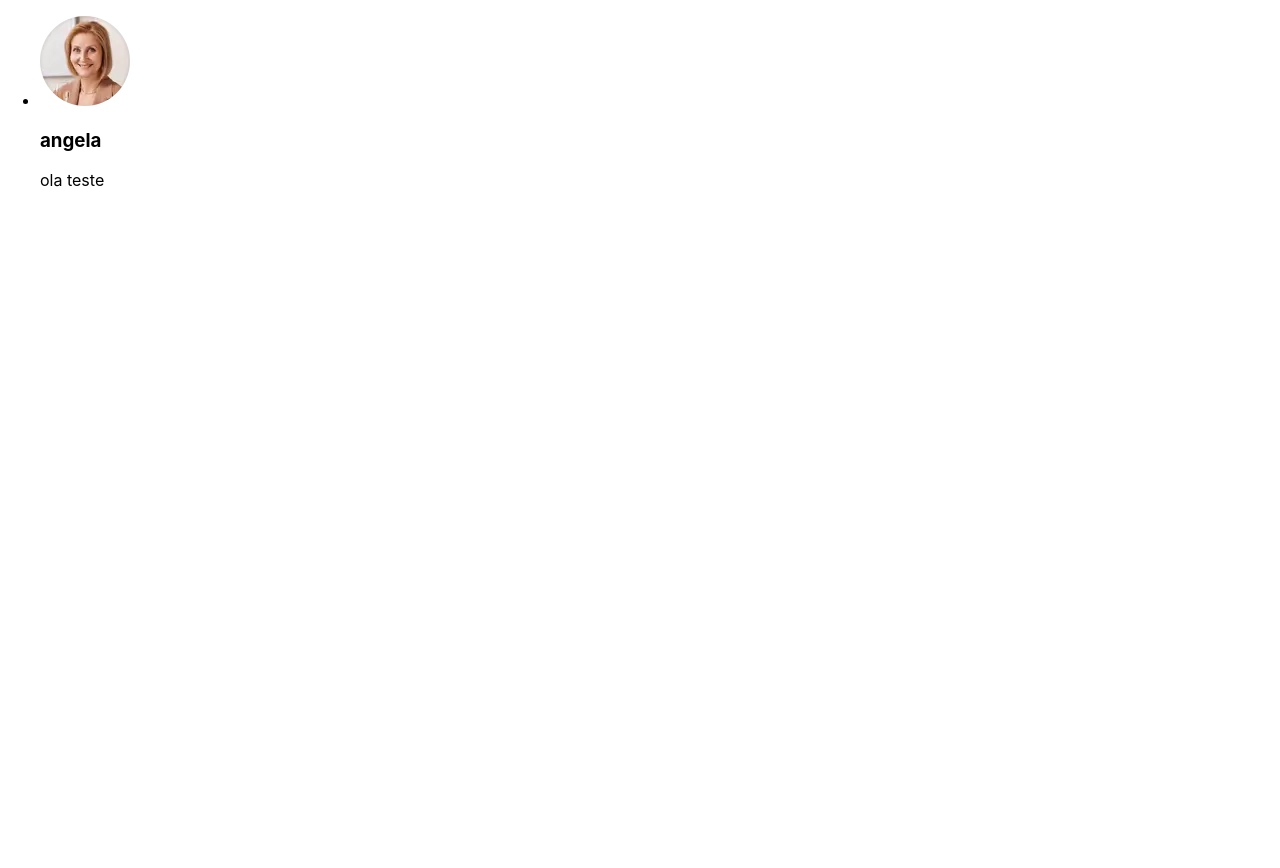
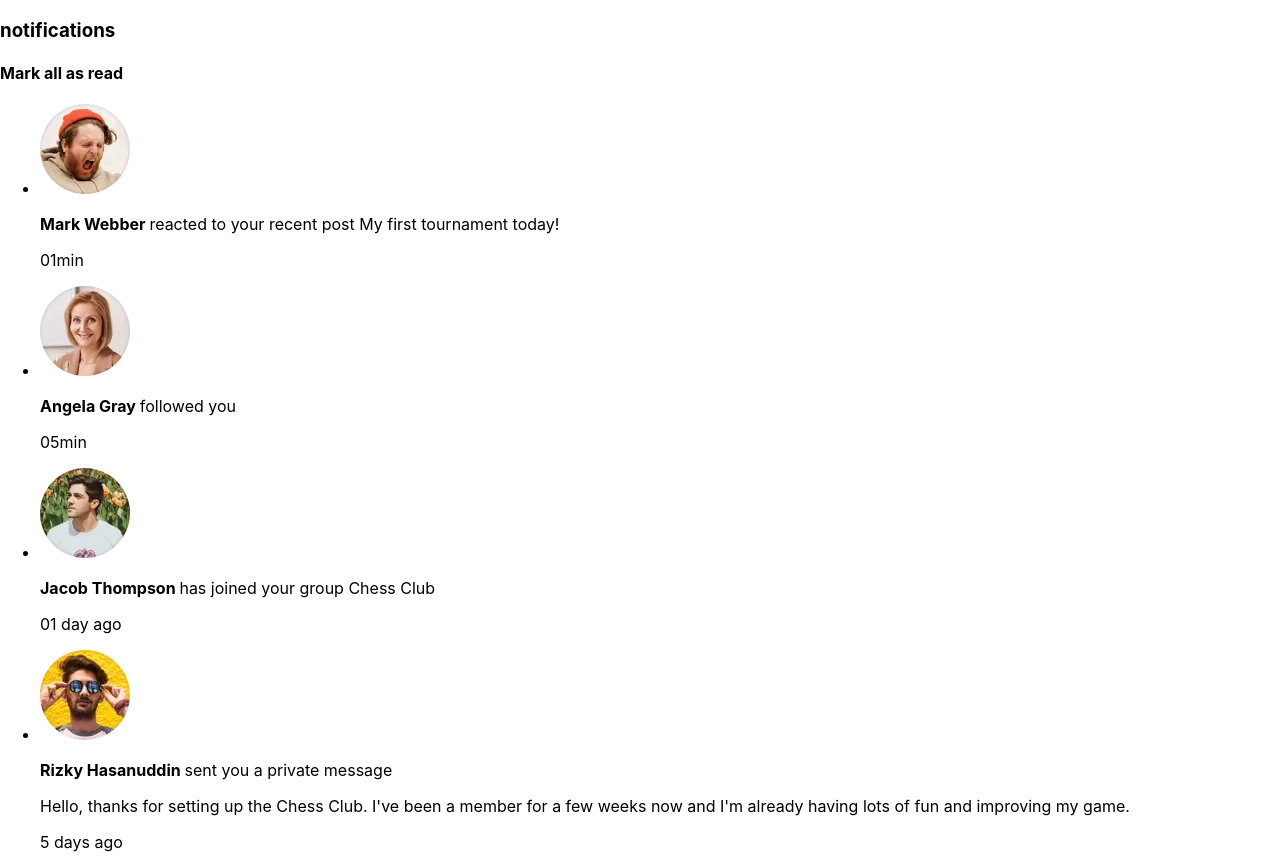
Before and after one commit to JnFerri/notification-page-react, a React (Create React App) app: page / in a window 1280 px wide. Before the commit the page ends 800 px from the top, so only its background shows below. Built offline with nearby package versions, Linux system fonts and the light colour scheme.

Commit message:
create user notification list with some messages, privateMessages, MessageClick

```diff
--- a/package.json
+++ b/package.json
@@ -39,5 +39,9 @@
       "last 1 firefox version",
       "last 1 safari version"
     ]
+  },
+  "devDependencies": {
+    "sass": "^1.57.1",
+    "typescript-plugin-css-modules": "^4.1.1"
   }
 }
--- a/src/components/List/List.tsx
+++ b/src/components/List/List.tsx
@@ -1,25 +1,70 @@
 import {useState} from 'react'
 import { INotifications } from "../../types/notifications"
+import image0 from '../../assets/images/avatar-mark-webber.webp'
 import image1 from '../../assets/images/avatar-angela-gray.webp'
+import image2 from '../../assets/images/avatar-jacob-thompson.webp'
+import image3 from '../../assets/images/avatar-rizky-hasanuddin.webp'
+
 
 function List() {
-    const notifications = [{
+    const notifications = [
+        {
+            image: image0,
+            name: 'Mark Webber',
+            message:'reacted to your recent post',
+            messagePrivate:``,
+            messageClick:`My first tournament today!`,
+            time:`01min`,
+            select: false
+        },
+        {
         image: image1,
-        name: 'angela',
-        message:'ola teste',
+        name: 'Angela Gray',
+        message:'followed you',
+        messagePrivate:``,
+        messageClick:``,
+        time:`05min`,
         select: false
-    }]
+    },
+    {
+        image: image2,
+        name: 'Jacob Thompson',
+        message:'has joined your group',
+        messagePrivate:``,
+        messageClick:`Chess Club`,
+        time:`01 day ago`,
+        select: false
+    },
+    {
+        image: image3,
+        name: 'Rizky Hasanuddin',
+        message:'sent you a private message',
+        messagePrivate:`Hello, thanks for setting up the Chess Club. I've been a member for a few weeks now and
+        I'm already having lots of fun and improving my game.`,
+        messageClick:``,
+        time:`5 days ago`,
+        select: false
+    }
+]
     return(
-        <ul>
-            {notifications.map((notification, index)=>
-            (<li>
-            <img src={notification.image} alt=""/>
-            <h3>{notification.name}</h3>
-            <p>{notification.message}</p>
 
-        </li>))}
+            <section>
+                <div>
+                    <h3>notifications</h3>
+                    <h4>Mark all as read</h4>
+                </div>
+                <ul>
+                    {notifications.map((notification, index)=>
+                    (<li>
+                    <img src={notification.image} alt=""/>
+                    <p><strong>{notification.name} </strong>{notification.message} <a>{notification.messageClick}</a></p>
+                    <span>{notification.messagePrivate}</span>
+                    <p>{notification.time}</p>
+                </li>))}
 
-        </ul>
+                </ul>
+            </section>
+
     )
 
 
--- a/src/types/notifications.ts
+++ b/src/types/notifications.ts
@@ -3,5 +3,8 @@ export interface INotifications{
     image : string,
     name: string,
     message:string,
+    messagePrivate:string,
+    messageClick:string,
+    time:string,
     select:boolean
 }
```
Also changed, not shown: 1 other file (tests, documents, lock files or other folders).
